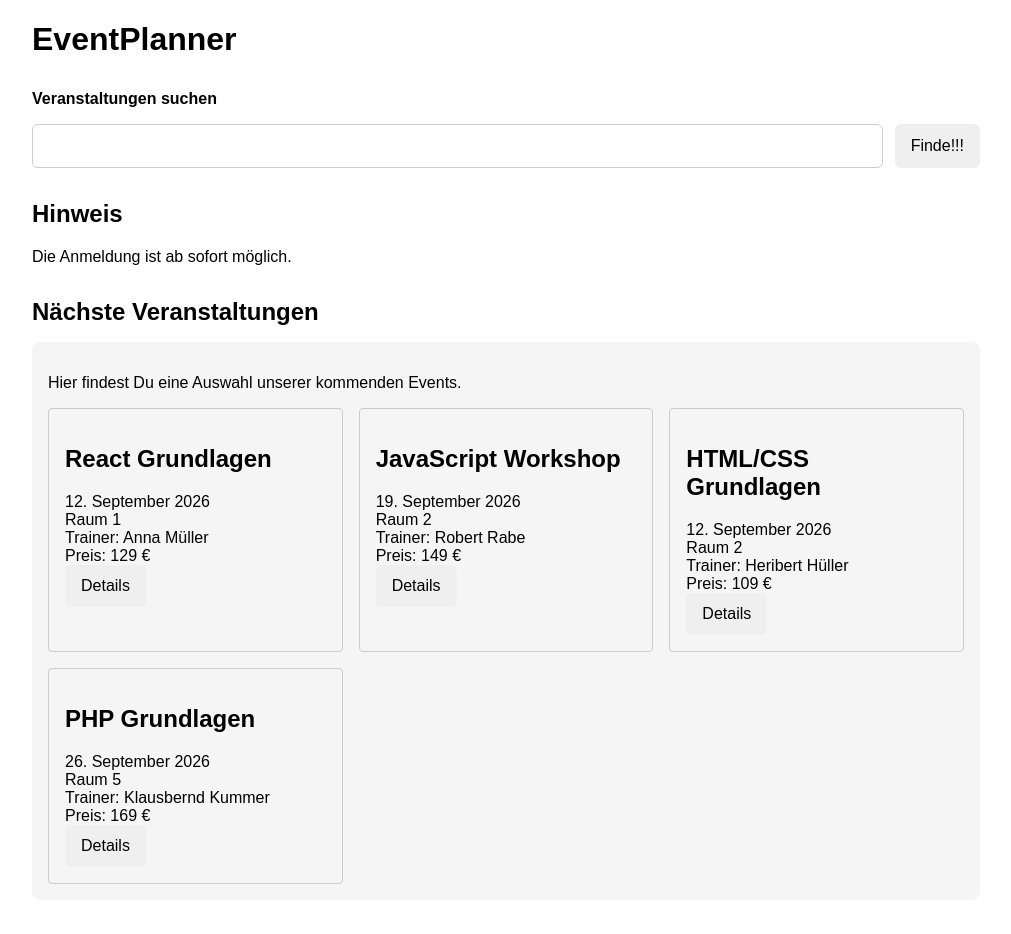
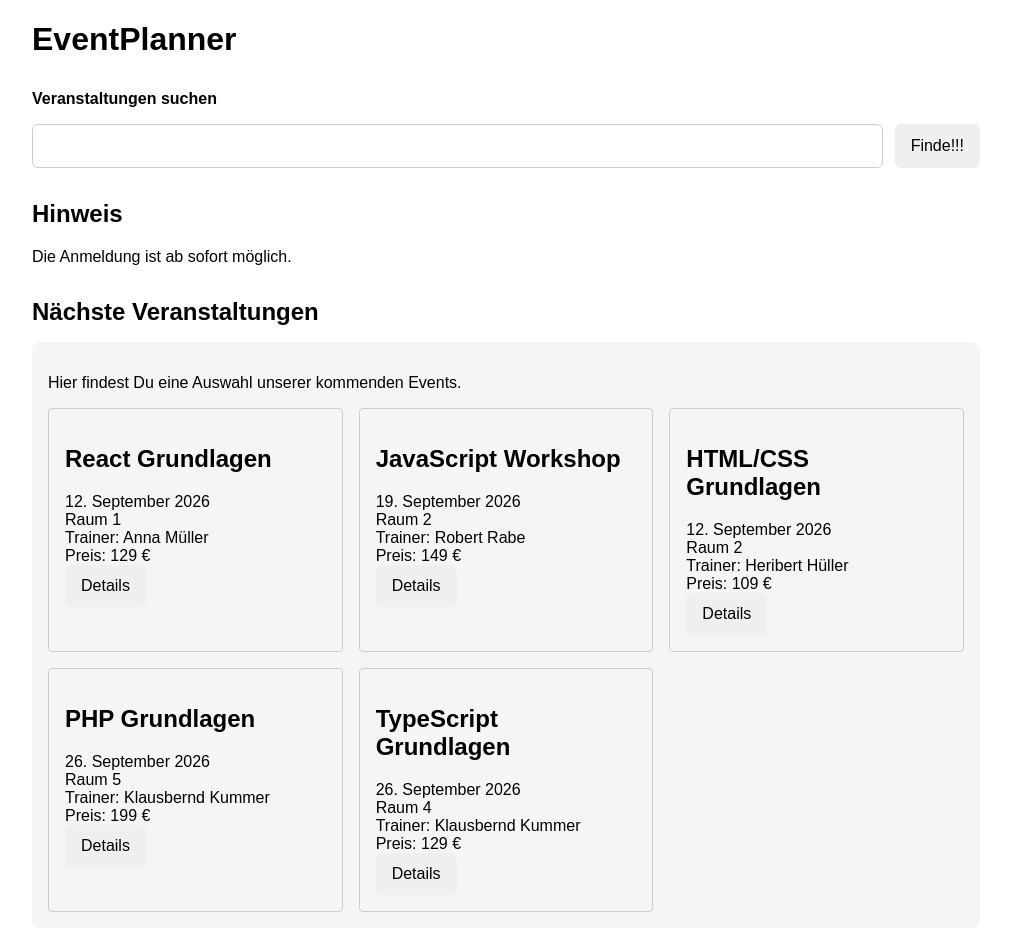
Before and after one commit to jaderbass/eventplanner, a React (Vite) app: page / in a window 1280 px wide. Shown: the top 934 px of the page, without its empty margins (134-1145 px from the left). Built offline with nearby package versions, Linux system fonts and the light colour scheme.

Commit message:
feat: Render events from data with map

```diff
--- a/src/components/EventList.jsx
+++ b/src/components/EventList.jsx
@@ -1,43 +1,62 @@
 import EventCard from "./EventCard.jsx";
+
+const events = [
+  {
+    id: 1,
+    title: "React Grundlagen",
+    date: "12. September 2026",
+    location: "Raum 1",
+    speaker: "Anna Müller",
+    price: 129,
+    online: false,
+  },
+  {
+    id: 2,
+    title: "JavaScript Workshop",
+    date: "19. September 2026",
+    location: "Raum 2",
+    speaker: "Robert Rabe",
+    price: 149,
+    online: true,
+  },
+  {
+    id: 3,
+    title: "HTML/CSS Grundlagen",
+    date: "12. September 2026",
+    location: "Raum 2",
+    speaker: "Heribert Hüller",
+    price: 109,
+    online: true,
+  },
+  {
+    id: 4,
+    title: "PHP Grundlagen",
+    date: "26. September 2026",
+    location: "Raum 5",
+    speaker: "Klausbernd Kummer",
+    price: 199,
+    online: false,
+  },
+  {
+    id: 5,
+    title: "TypeScript Grundlagen",
+    date: "26. September 2026",
+    location: "Raum 4",
+    speaker: "Klausbernd Kummer",
+    price: 129,
+    online: false,
+  },
+]
 
 export default function EventList() {
   return (
     <section className="event-list">
-      <EventCard
-        title="React Grundlagen"
-        date="12. September 2026"
-        location="Raum 1"
-        speaker="Anna Müller"
-        price={ 129 }
-        online={ false }
-      />
-
-      <EventCard
-        title="JavaScript Workshop"
-        date="19. September 2026"
-        location="Raum 2"
-        speaker="Robert Rabe"
-        price={ 149 }
-        online={ true }
-      />
-
-      <EventCard
-        title="HTML/CSS Grundlagen"
-        date="12. September 2026"
-        location="Raum 2"
-        speaker="Heribert Hüller"
-        price={ 109 }
-        online={ true }
-      />
-
-      <EventCard
-        title="PHP Grundlagen"
-        date="26. September 2026"
-        location="Raum 5"
-        speaker="Klausbernd Kummer"
-        price={ 169 }
-        online={ false }
-      />
+      {events.map(event => (
+        <EventCard
+          key={event.id}
+          {...event}
+        />
+      ))}
     </section>
   );
 }
```
